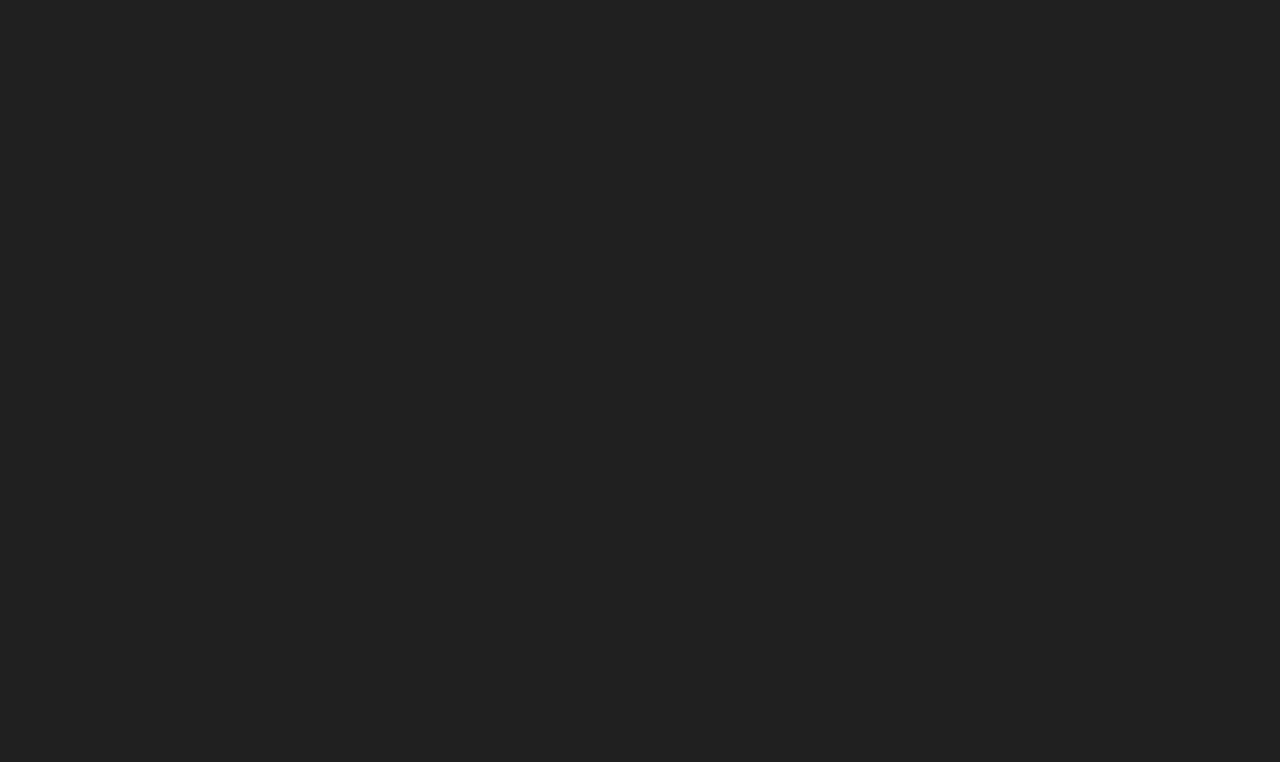
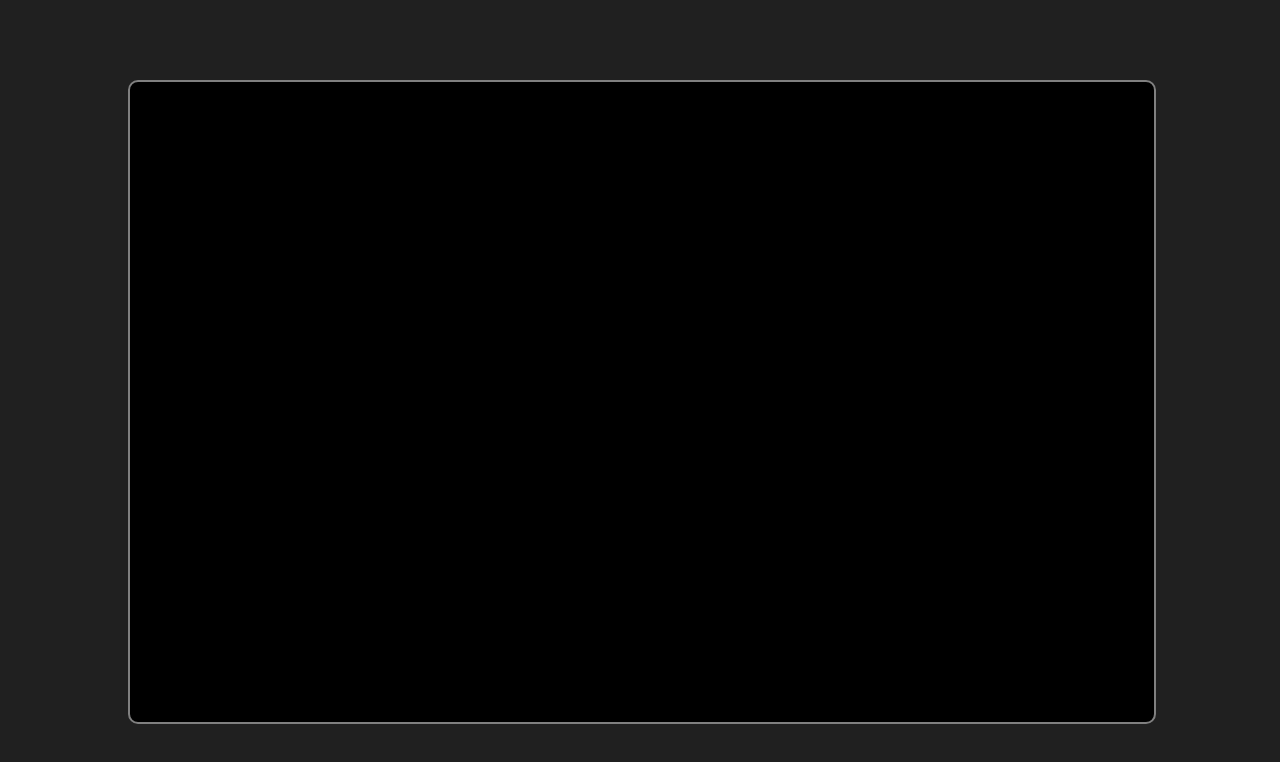
Before and after one commit to WirelessSwitcher/Studies, a plain HTML site: page index.html in a window 1280 px wide. Drawn offline with Linux system fonts and the light colour scheme.

Commit message:
commit on 'master'

```diff
--- a/styles.css
+++ b/styles.css
@@ -14,19 +14,17 @@ body {
   background-color: #202020;
 }
 
-.projectArea{
+#projectArea{
 
   position: absolute;
   top: 10vh;
-  left: 10vl;
+  left: 10vw;
 
   width: 80vw;
   height: 80vh;
 
-  border: 2px;
+  border: 2px solid  #808080;
   border-radius: 10px;
-  border-color: #808080;
-
   margin: 0px;
   padding: 0px;
 
```
